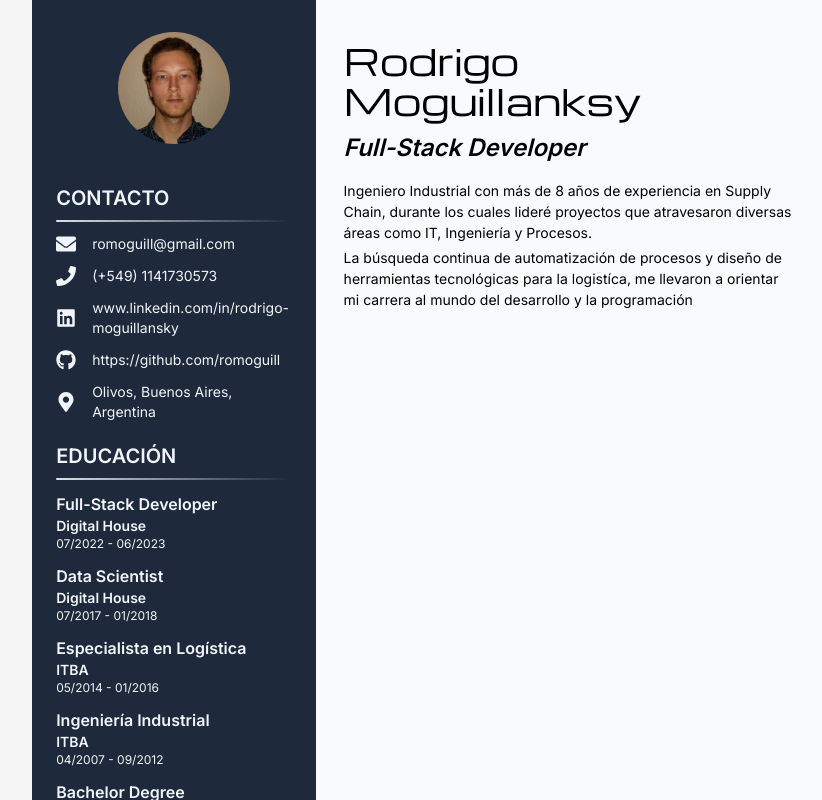
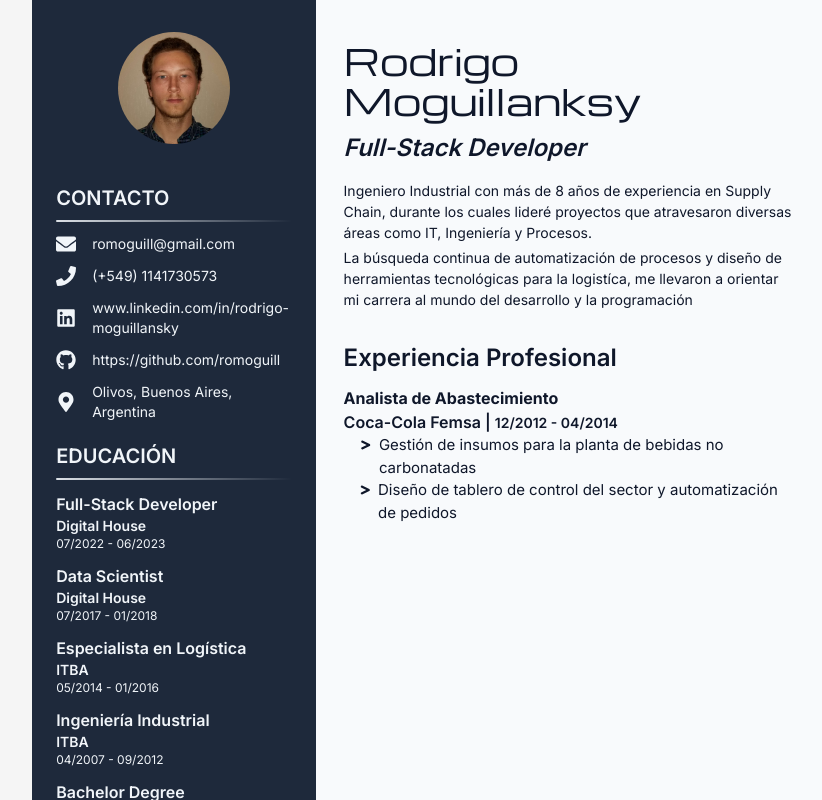
Before and after one commit to romoguill/cv, a Next.js app: page /1 in a window 1280 px wide. Shown: the top 800 px of the page, without its empty margins (211-1033 px from the left). Built offline with nearby package versions, Linux system fonts and the light colour scheme.

Commit message:
Finished design for professional experiences

```diff
--- a/app/1/page.tsx
+++ b/app/1/page.tsx
@@ -1,7 +1,8 @@
 import { PropsWithChildren } from 'react';
-import Sidebar from '../components/Sidebar/Sidebar';
+import ExperienceSection from '../components/Main/ExperienceSection';
 import Header from '../components/Main/Header';
 import MainContainer from '../components/Main/MainContainer';
+import Sidebar from '../components/Sidebar/Sidebar';
 
 function Page1({ children }: PropsWithChildren) {
   return (
@@ -9,6 +10,7 @@ function Page1({ children }: PropsWithChildren) {
       <Sidebar />
       <MainContainer>
         <Header />
+        <ExperienceSection />
       </MainContainer>
     </>
   );
--- /dev/null
+++ b/app/components/Main/ExperienceItem.tsx
@@ -0,0 +1,31 @@
+import { parseDate } from '@/app/utils/parseDates';
+import { Experience } from './ExperienceSection';
+import { FaGreaterThan } from 'react-icons/fa';
+
+interface ExperienceItemProps {
+  experience: Experience;
+}
+
+function ExperienceItem({ experience }: ExperienceItemProps) {
+  return (
+    <article>
+      <h3 className='font-bold'>{experience.title}</h3>
+      <h4 className='font-semibold'>
+        {experience.company} |{' '}
+        <span className='text-sm'>{`${parseDate(
+          experience.dateStart
+        )} - ${parseDate(experience.dateEnd)}`}</span>
+      </h4>
+      <ul className='ml-4 text-[15px]'>
+        {experience.bullets.map((el) => (
+          <li key={el} className='flex gap-2 items-start'>
+            <FaGreaterThan size={12} className='mt-[0.3rem]' />
+            <span>{el}</span>
+          </li>
+        ))}
+      </ul>
+    </article>
+  );
+}
+
+export default ExperienceItem;
--- /dev/null
+++ b/app/components/Main/ExperienceSection.tsx
@@ -0,0 +1,35 @@
+import ExperienceItem from './ExperienceItem';
+
+export interface Experience {
+  title: string;
+  company: string;
+  bullets: string[];
+  dateStart: Date;
+  dateEnd: Date | string;
+}
+
+const experiences: Experience[] = [
+  {
+    title: 'Analista de Abastecimiento',
+    company: 'Coca-Cola Femsa',
+    bullets: [
+      'Gestión de insumos para la planta de bebidas no carbonatadas',
+      'Diseño de tablero de control del sector y automatización de pedidos',
+    ],
+    dateStart: new Date(2012, 11, 1),
+    dateEnd: new Date(2014, 3, 1),
+  },
+];
+
+function ExperienceSection() {
+  return (
+    <section>
+      <h2 className='text-2xl font-semibold mb-3'>Experiencia Profesional</h2>
+      {experiences.map((el) => (
+        <ExperienceItem key={el.title + el.company} experience={el} />
+      ))}
+    </section>
+  );
+}
+
+export default ExperienceSection;
--- a/app/components/Main/MainContainer.tsx
+++ b/app/components/Main/MainContainer.tsx
@@ -1,7 +1,11 @@
 import { PropsWithChildren } from 'react';
 
 function MainContainer({ children }: PropsWithChildren) {
-  return <div className='px-7 py-10'>{children}</div>;
+  return (
+    <div className='px-7 py-10 flex flex-col gap-8 text-slate-900'>
+      {children}
+    </div>
+  );
 }
 
 export default MainContainer;
```
